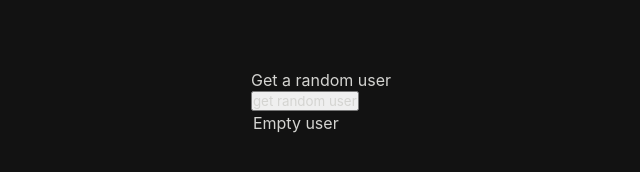
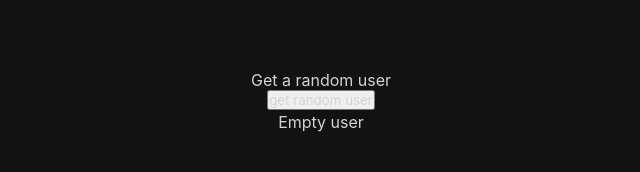
Before and after one commit to Hartaithan/cached-users, a React (Vite) app: page / in a window 1280 px wide. Shown: the part 298-470 px from the top of the page, without its empty margins (319-959 px from the left). Built offline with nearby package versions, Linux system fonts and the light colour scheme.

Commit message:
split on components

```diff
--- a/src/App.tsx
+++ b/src/App.tsx
@@ -1,69 +1,10 @@
 import { FC, useState } from "react";
+import Button from "./components/Button";
+import { User } from "./models/UserModel";
+import UserInfo from "./components/UserInfo";
+import Header from "./components/Header";
 
 const URL = "https://jsonplaceholder.typicode.com/users";
-
-type Company = {
-  bs: string;
-  catchPhrase: string;
-  name: string;
-};
-
-type User = {
-  id: number;
-  email: string;
-  name: string;
-  phone: string;
-  username: string;
-  website: string;
-  company: Company;
-  address: any;
-};
-
-interface IButtonProps {
-  onClick: any;
-}
-
-function Button({ onClick }: IButtonProps): JSX.Element {
-  return (
-    <button type="button" onClick={onClick}>
-      get random user
-    </button>
-  );
-}
-
-interface IUserInfoProps {
-  user: User | null;
-}
-
-function UserInfo({ user }: IUserInfoProps): JSX.Element {
-  if (!user)
-    return (
-      <table>
-        <tbody>
-          <tr>
-            <td>Empty user</td>
-          </tr>
-        </tbody>
-      </table>
-    );
-
-  return (
-    <table>
-      <thead>
-        <tr>
-          <th>Username</th>
-          <th>Phone number</th>
-        </tr>
-      </thead>
-      <tbody>
-        <tr>
-          <td>{user.name}</td>
-          <td>{user.phone}</td>
-        </tr>
-      </tbody>
-    </table>
-  );
-}
 
 const App: FC = () => {
   const [item, setItem] = useState<User | null>(null);
@@ -83,11 +24,11 @@ const App: FC = () => {
   };
 
   return (
-    <div>
-      <header>Get a random user</header>
+    <>
+      <Header />
       <Button onClick={handleButtonClick} />
       <UserInfo user={item} />
-    </div>
+    </>
   );
 };
 
--- /dev/null
+++ b/src/components/Button.tsx
@@ -0,0 +1,17 @@
+import { FC } from "react";
+
+interface IButtonProps {
+  onClick: any;
+}
+
+const Button: FC<IButtonProps> = props => {
+  const { onClick } = props;
+
+  return (
+    <button type="button" onClick={onClick}>
+      get random user
+    </button>
+  );
+};
+
+export default Button;
--- /dev/null
+++ b/src/components/Header.tsx
@@ -0,0 +1,7 @@
+import { FC } from "react";
+
+const Header: FC = () => {
+  return <header>Get a random user</header>;
+};
+
+export default Header;
--- /dev/null
+++ b/src/components/UserInfo.tsx
@@ -0,0 +1,40 @@
+import { FC } from "react";
+import { User } from "../models/UserModel";
+
+interface IUserInfoProps {
+  user: User | null;
+}
+
+const UserInfo: FC<IUserInfoProps> = props => {
+  const { user } = props;
+
+  if (!user)
+    return (
+      <table>
+        <tbody>
+          <tr>
+            <td>Empty user</td>
+          </tr>
+        </tbody>
+      </table>
+    );
+
+  return (
+    <table>
+      <thead>
+        <tr>
+          <th>Username</th>
+          <th>Phone number</th>
+        </tr>
+      </thead>
+      <tbody>
+        <tr>
+          <td>{user.name}</td>
+          <td>{user.phone}</td>
+        </tr>
+      </tbody>
+    </table>
+  );
+};
+
+export default UserInfo;
--- a/src/index.css
+++ b/src/index.css
@@ -15,6 +15,7 @@ body,
 
 #root {
   display: flex;
+  flex-direction: column;
   justify-content: center;
   align-items: center;
   background: #121212;
--- /dev/null
+++ b/src/models/UserModel.ts
@@ -0,0 +1,16 @@
+export interface Company {
+  bs: string;
+  catchPhrase: string;
+  name: string;
+}
+
+export interface User {
+  id: number;
+  email: string;
+  name: string;
+  phone: string;
+  username: string;
+  website: string;
+  company: Company;
+  address: any;
+}
```
